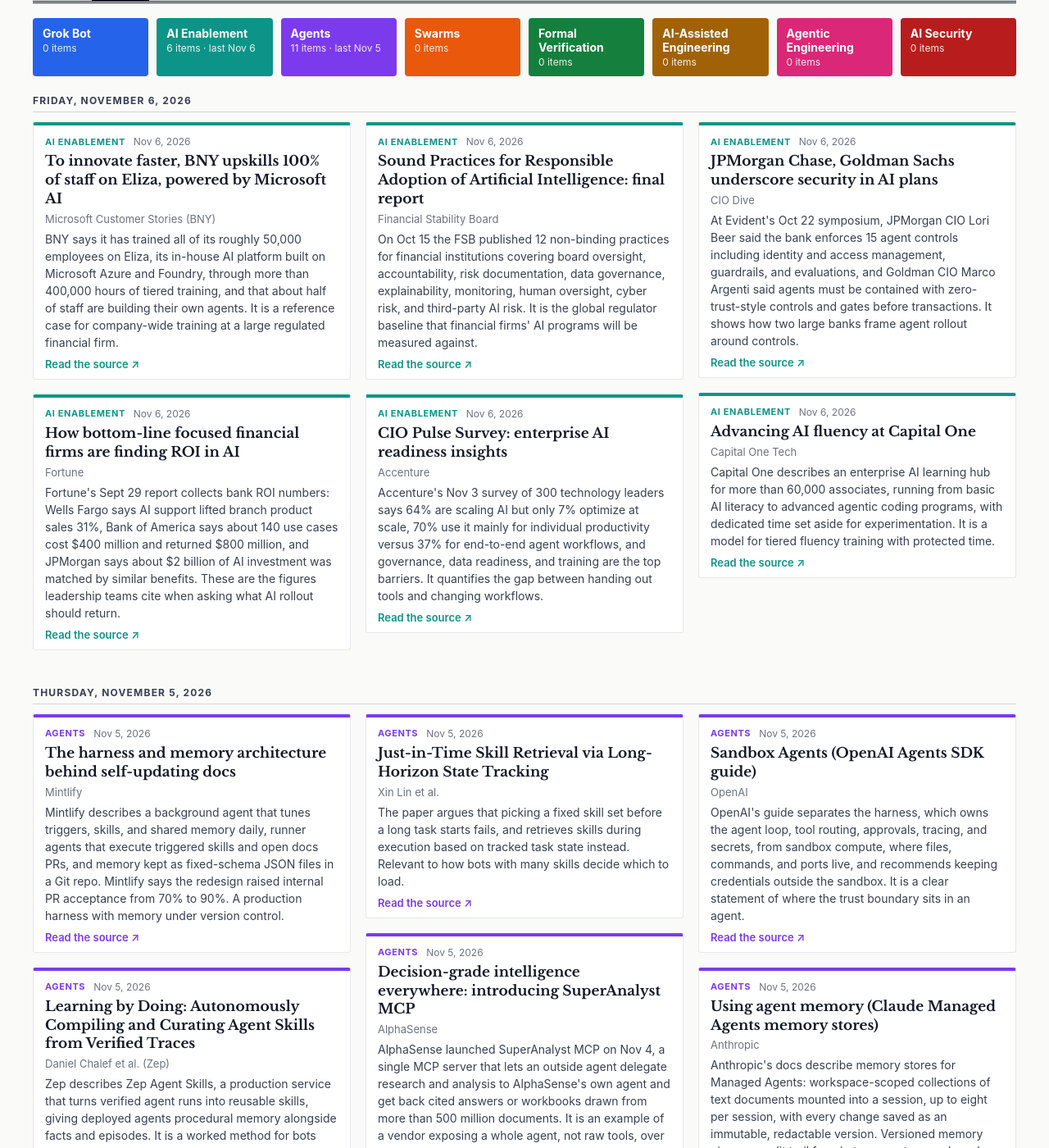
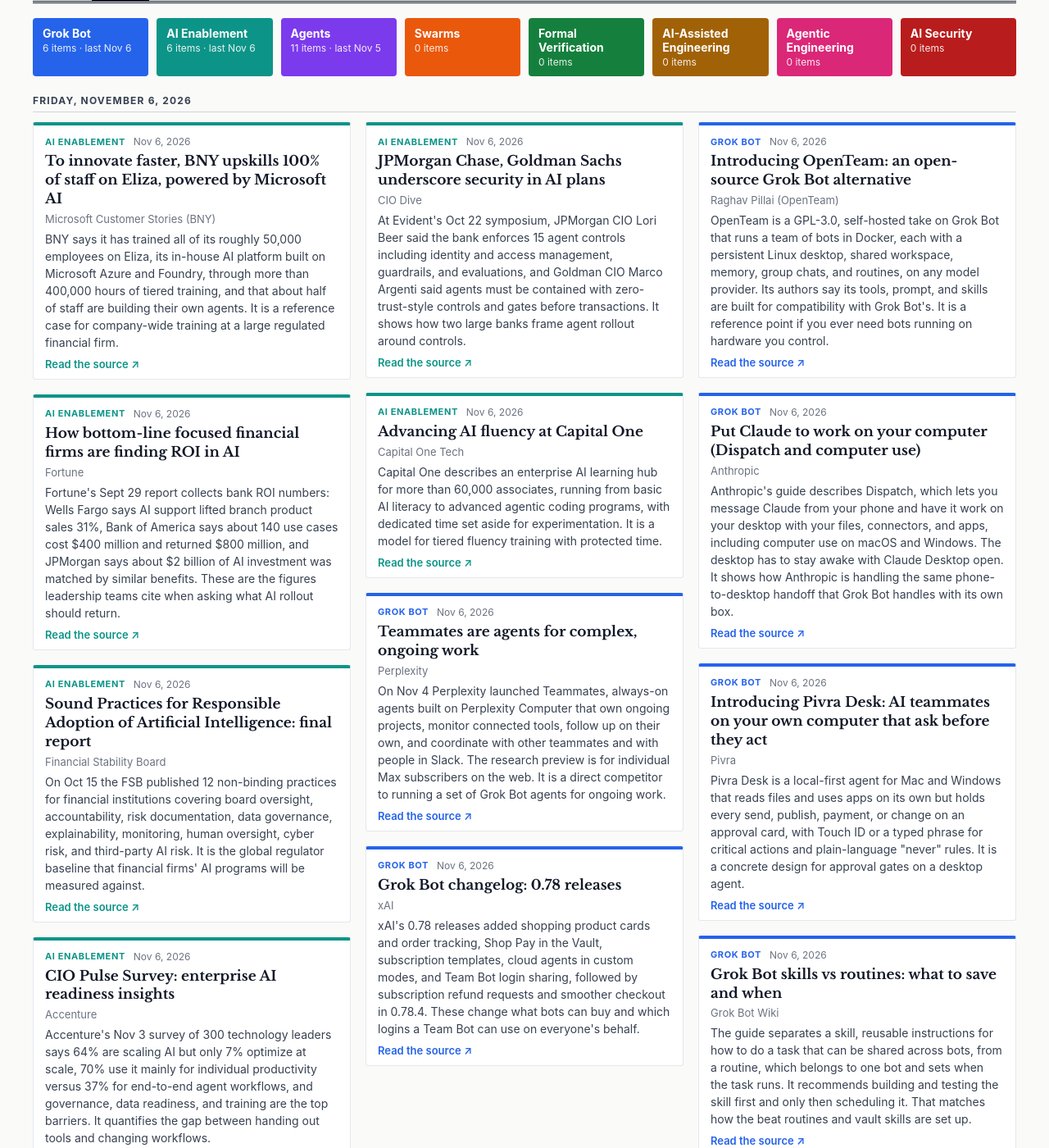
Before and after one commit to 0xZakk/beat-news, a Jekyll site: the page built from index.html, in a window 1280 px wide and 1400 px high, scrolled down 202 px. Shown: the whole window at 82% size. Built offline with Jekyll 4.4.1, drawn with Linux system fonts in a browser that asks for light colours; some of the changed text lies outside the part shown.

Commit message:
grok-bot: 2026-11-06 (6 new items)

```diff
--- a/_data/items.json
+++ b/_data/items.json
@@ -1,6 +1,11 @@
 {
  "updated": "2026-11-17T09:51:42-06:00",
  "issues": [
+  {
+   "beat": "grok-bot",
+   "date": "2026-11-06",
+   "summary": ""
+  },
   {
    "beat": "ai-enablement",
    "date": "2026-11-06",
@@ -78,6 +83,72 @@
    "url": "https://medium.com/capital-one-tech/advancing-ai-fluency-at-capital-one-2388f75e0139",
    "also_fits": [],
    "seq": 17
+  },
+  {
+   "id": "2026-11-06-teammates-are-agents-for-complex-ongoing-work",
+   "beat": "grok-bot",
+   "date": "2026-11-06",
+   "title": "Teammates are agents for complex, ongoing work",
+   "author": "Perplexity",
+   "summary": "On Nov 4 Perplexity launched Teammates, always-on agents built on Perplexity Computer that own ongoing projects, monitor connected tools, follow up on their own, and coordinate with other teammates and with people in Slack. The research preview is for individual Max subscribers on the web. It is a direct competitor to running a set of Grok Bot agents for ongoing work.",
+   "url": "https://www.perplexity.ai/hub/blog/teammates-are-agents-for-complex-ongoing-work",
+   "also_fits": [],
+   "seq": 18
+  },
+  {
+   "id": "2026-11-06-grok-bot-changelog-0-78-releases",
+   "beat": "grok-bot",
+   "date": "2026-11-06",
+   "title": "Grok Bot changelog: 0.78 releases",
+   "author": "xAI",
+   "summary": "xAI's 0.78 releases added shopping product cards and order tracking, Shop Pay in the Vault, subscription templates, cloud agents in custom modes, and Team Bot login sharing, followed by subscription refund requests and smoother checkout in 0.78.4. These change what bots can buy and which logins a Team Bot can use on everyone's behalf.",
+   "url": "https://x.ai/changelog/bot",
+   "also_fits": [],
+   "seq": 19
+  },
+  {
+   "id": "2026-11-06-introducing-openteam-an-open-source-grok-bot-alternative",
+   "beat": "grok-bot",
+   "date": "2026-11-06",
+   "title": "Introducing OpenTeam: an open-source Grok Bot alternative",
+   "author": "Raghav Pillai (OpenTeam)",
+   "summary": "OpenTeam is a GPL-3.0, self-hosted take on Grok Bot that runs a team of bots in Docker, each with a persistent Linux desktop, shared workspace, memory, group chats, and routines, on any model provider. Its authors say its tools, prompt, and skills are built for compatibility with Grok Bot's. It is a reference point if you ever need bots running on hardware you control.",
+   "url": "https://openteam.so/blog/introducing-openteam",
+   "also_fits": [],
+   "seq": 20
+  },
+  {
+   "id": "2026-11-06-put-claude-to-work-on-your-computer-dispatch-and-computer-us",
+   "beat": "grok-bot",
+   "date": "2026-11-06",
+   "title": "Put Claude to work on your computer (Dispatch and computer use)",
+   "author": "Anthropic",
+   "summary": "Anthropic's guide describes Dispatch, which lets you message Claude from your phone and have it work on your desktop with your files, connectors, and apps, including computer use on macOS and Windows. The desktop has to stay awake with Claude Desktop open. It shows how Anthropic is handling the same phone-to-desktop handoff that Grok Bot handles with its own box.",
+   "url": "https://claude.com/resources/articles/dispatch-and-computer-use",
+   "also_fits": [],
+   "seq": 21
+  },
+  {
+   "id": "2026-11-06-introducing-pivra-desk-ai-teammates-on-your-own-computer-tha",
+   "beat": "grok-bot",
+   "date": "2026-11-06",
+   "title": "Introducing Pivra Desk: AI teammates on your own computer that ask before they act",
+   "author": "Pivra",
+   "summary": "Pivra Desk is a local-first agent for Mac and Windows that reads files and uses apps on its own but holds every send, publish, payment, or change on an approval card, with Touch ID or a typed phrase for critical actions and plain-language \"never\" rules. It is a concrete design for approval gates on a desktop agent.",
+   "url": "https://www.pivra.ai/blog/introducing-pivra-desk",
+   "also_fits": [],
+   "seq": 22
+  },
+  {
+   "id": "2026-11-06-grok-bot-skills-vs-routines-what-to-save-and-when",
+   "beat": "grok-bot",
+   "date": "2026-11-06",
+   "title": "Grok Bot skills vs routines: what to save and when",
+   "author": "Grok Bot Wiki",
+   "summary": "The guide separates a skill, reusable instructions for how to do a task that can be shared across bots, from a routine, which belongs to one bot and sets when the task runs. It recommends building and testing the skill first and only then scheduling it. That matches how the beat routines and vault skills are set up.",
+   "url": "https://www.grokbotwiki.com/guides/skills-vs-routines",
+   "also_fits": [],
+   "seq": 23
   },
   {
    "id": "2026-11-05-the-harness-and-memory-architecture-behind-self-updating-doc",
```
